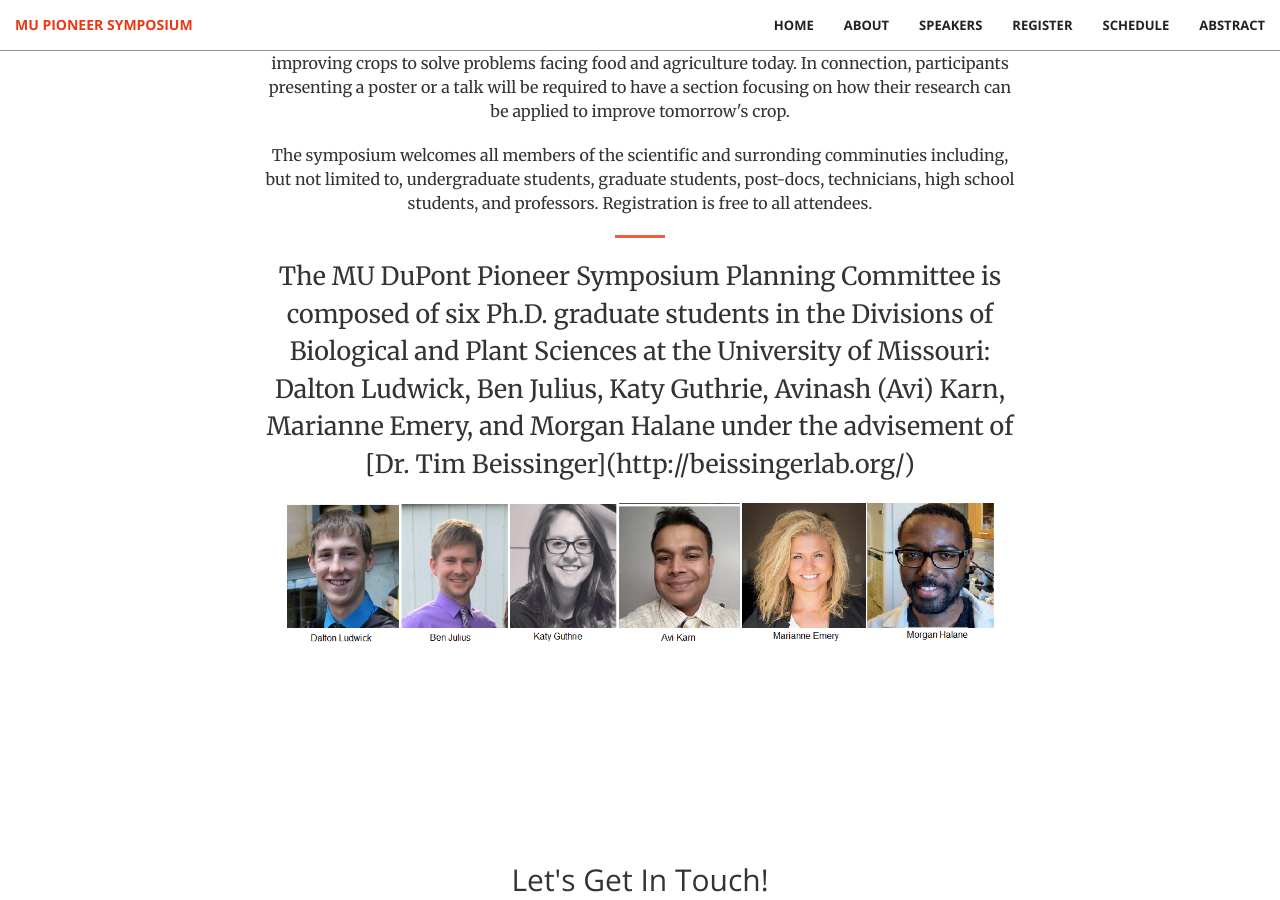
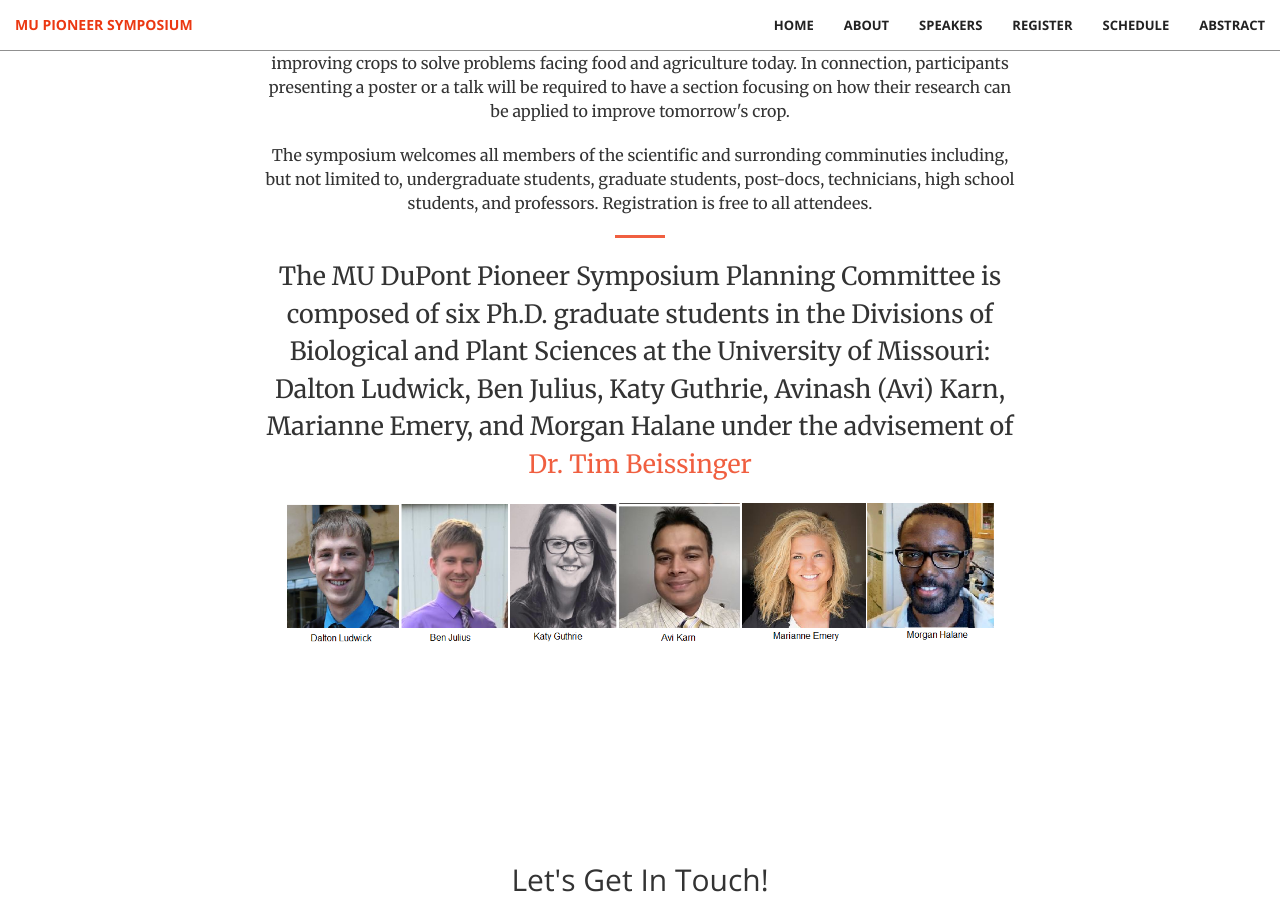
Before and after one commit to mupioneersymposium/mupioneersymposium.github.io, a Jekyll site: the page built from index.html, in a window 1280 px wide and 900 px high, scrolled down 1777 px. Built offline with Jekyll 4.4.1, drawn with Linux system fonts in a browser that asks for light colours.

Commit message:
Update about-brief.html

```diff
--- a/_includes/about-brief.html
+++ b/_includes/about-brief.html
@@ -9,7 +9,7 @@
 <p>The aim of this symposium is to bring together numerous groups across Mizzou, other universities, and the community with vastly diverse research directed towards a unified goal: improving crops to solve problems facing food and agriculture today. In connection, participants presenting a poster or a talk will  be required to have a section focusing on how their research can be applied to improve tomorrow's crop.</p>
 <p>The symposium welcomes all members of the scientific and surronding comminuties including, but not limited to, undergraduate students, graduate students, post-docs, technicians, high school students, and professors. Registration is free to all attendees. </p>
 <hr>
-                <p style="font-size:25px">The MU DuPont Pioneer Symposium Planning Committee is composed of six Ph.D. graduate students in the Divisions of Biological and Plant Sciences at the University of Missouri: Dalton Ludwick, Ben Julius, Katy Guthrie, Avinash (Avi) Karn, Marianne Emery, and Morgan Halane under the advisement of [Dr. Tim Beissinger](http://beissingerlab.org/)</p>
+                <p style="font-size:25px">The MU DuPont Pioneer Symposium Planning Committee is composed of six Ph.D. graduate students in the Divisions of Biological and Plant Sciences at the University of Missouri: Dalton Ludwick, Ben Julius, Katy Guthrie, Avinash (Avi) Karn, Marianne Emery, and Morgan Halane under the advisement of <a href="beissingerlab.org/">Dr. Tim Beissinger</a></p>
                 <p><img src="/img/group.png" style="max-width: 95%;"></p>
             </div>
         </div>
```
